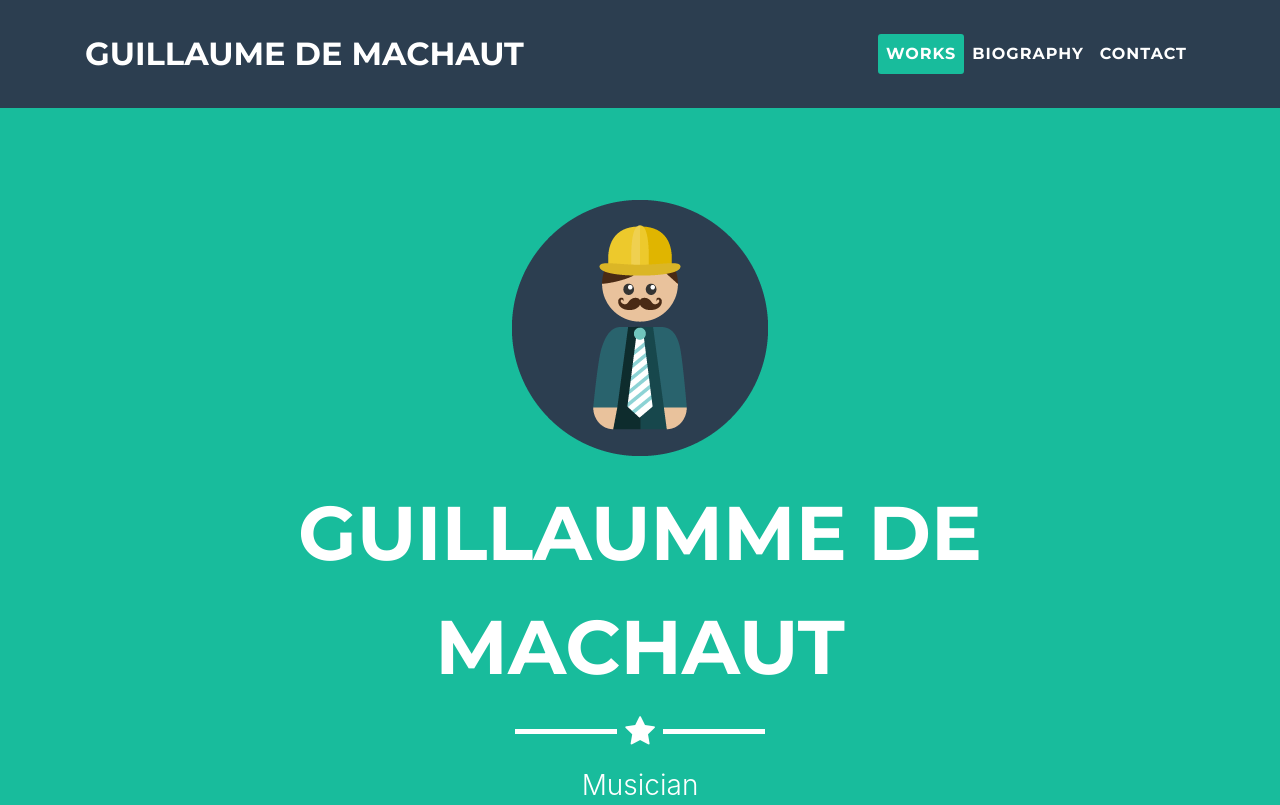
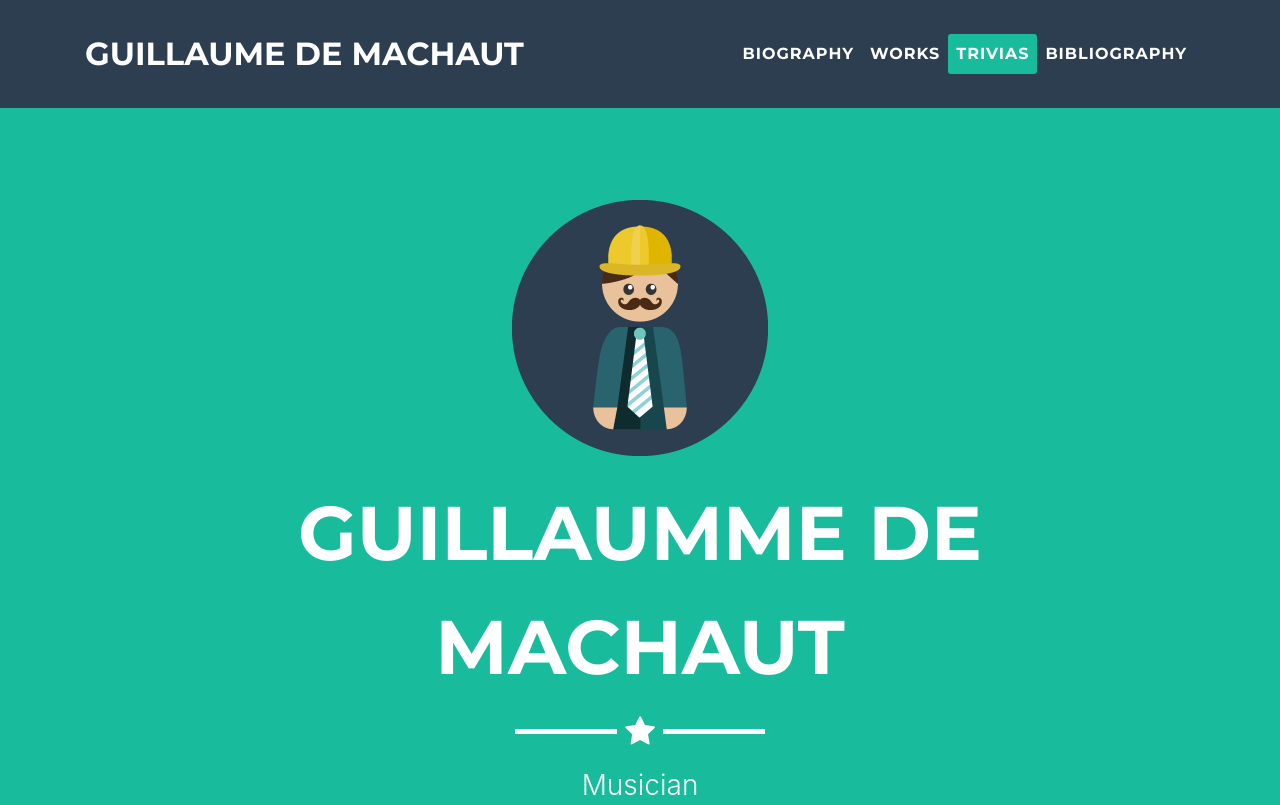
Before and after one commit to biancamika/guillaume, a website with bundled scripts: page index.html in a window 1280 px wide. Shown: the top 805 px of the page. Built offline with nearby package versions, Linux system fonts and the light colour scheme.

Commit message:
ayan nanaman tayo

```diff
--- a/index.html
+++ b/index.html
@@ -36,13 +36,16 @@
         <div class="collapse navbar-collapse" id="navbarResponsive">
           <ul class="navbar-nav ml-auto">
             <li class="nav-item">
+              <a class="nav-link js-scroll-trigger" href="#about">Biography</a>
+            </li>
+            <li class="nav-item">
               <a class="nav-link js-scroll-trigger" href="#portfolio">Works</a>
             </li>
             <li class="nav-item">
-              <a class="nav-link js-scroll-trigger" href="#about">Biography</a>
+              <a class="nav-link js-scroll-trigger" href="#trivia">Trivias</a>
             </li>
             <li class="nav-item">
-              <a class="nav-link js-scroll-trigger" href="#contact">Contact</a>
+              <a class="nav-link js-scroll-trigger" href="#ref">Bibliography</a>
             </li>
           </ul>
         </div>
@@ -148,7 +151,7 @@
     </section>
 
     <!-- About Section -->
-    <section class="success" id="about">
+    <section class="success" id="trivia">
       <div class="container">
         <h2 class="text-center">Trivias</h2>
         <hr class="star-light">
```
